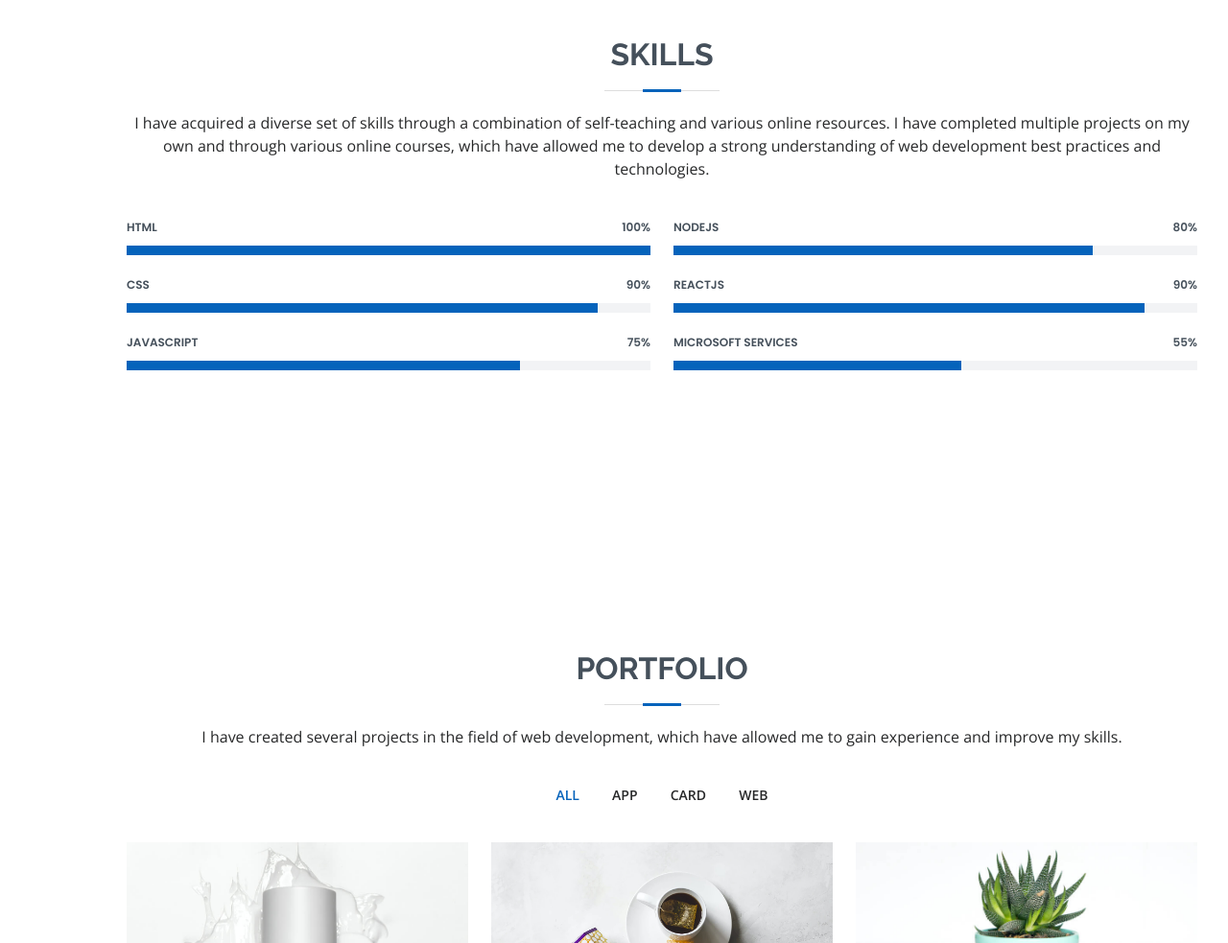
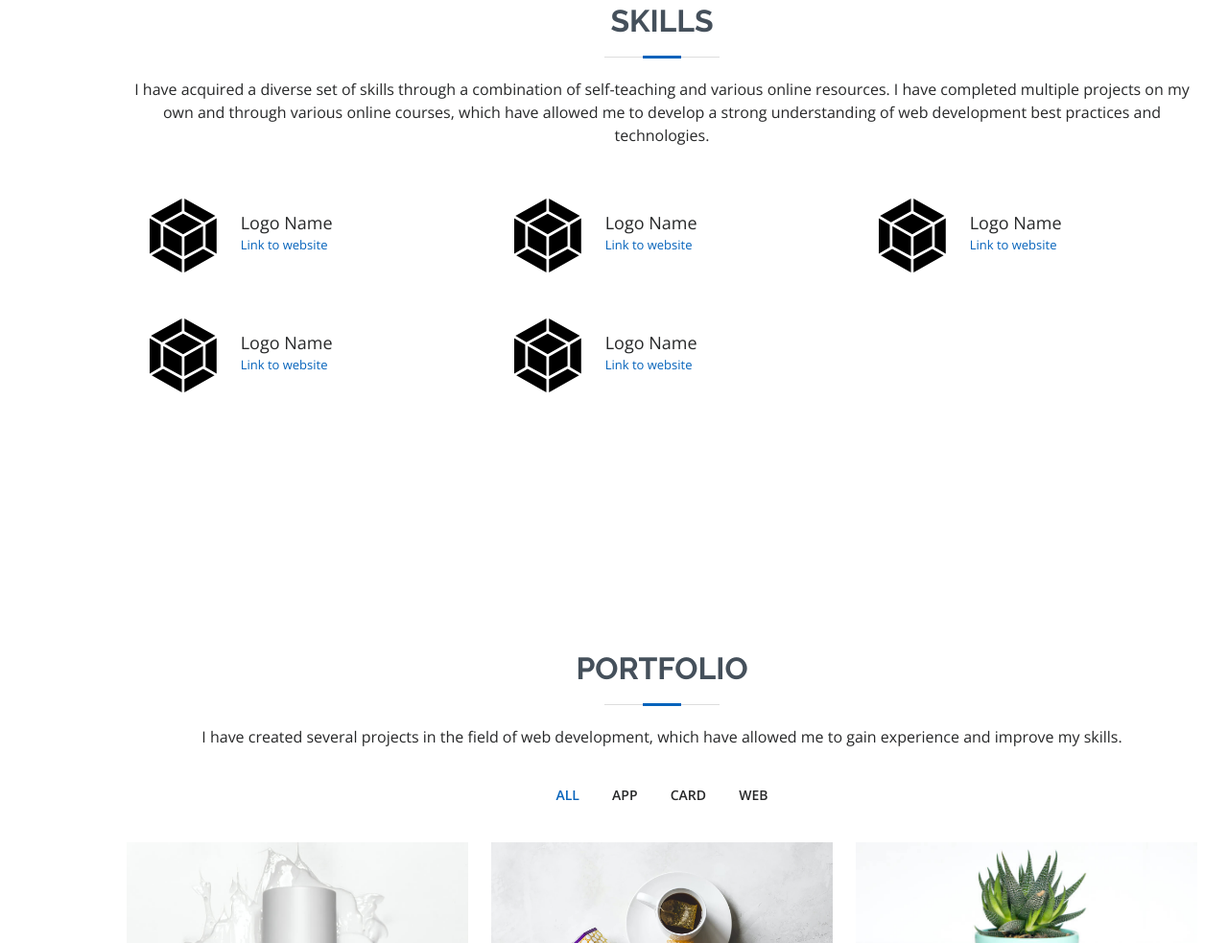
Before and after one commit to dfsdanimaulana/dfsdanimaulana.github.io, a website: page index.html in a window 1280 px wide. Shown: the part 1782-2765 px from the top of the page at 96% size. Drawn offline with nearby package versions, Linux system fonts and the light colour scheme.

Commit message:
skills grid

```diff
--- a/assets/js/main.js
+++ b/assets/js/main.js
@@ -151,22 +151,6 @@
     });
   }
 
-  /**
-   * Skills animation
-   */
-  let skilsContent = select('.skills-content');
-  if (skilsContent) {
-    new Waypoint({
-      element: skilsContent,
-      offset: '80%',
-      handler: function(direction) {
-        let progress = select('.progress .progress-bar', true);
-        progress.forEach((el) => {
-          el.style.width = el.getAttribute('aria-valuenow') + '%'
-        });
-      }
-    })
-  }
 
   /**
    * Portfolio isotope and filter
--- a/index.html
+++ b/index.html
@@ -45,10 +45,10 @@
         />
 
         <!-- Production CSS File -->
-        <link href="assets/css/style.min.css" rel="stylesheet" />
+        <!-- <link href="assets/css/style.min.css" rel="stylesheet" /> -->
 
         <!-- Development Main CSS File -->
-        <!-- <link href="assets/css/style.css" rel="stylesheet" /> -->
+        <link href="assets/css/style.css" rel="stylesheet" />
 
         <!-- =======================================================
   * Template Name: MyResume - v4.7.0
@@ -189,104 +189,50 @@
                     </div>
 
                     <div class="row skills-content">
-                        <div class="col-lg-6">
-                            <div class="progress">
-                                <span class="skill">
-                                    HTML
-                                    <i class="val">100%</i>
-                                </span>
-                                <div class="progress-bar-wrap">
-                                    <div
-                                        class="progress-bar"
-                                        role="progressbar"
-                                        aria-valuenow="100"
-                                        aria-valuemin="0"
-                                        aria-valuemax="100"
-                                    ></div>
-                                </div>
-                            </div>
-
-                            <div class="progress">
-                                <span class="skill">
-                                    CSS
-                                    <i class="val">90%</i>
-                                </span>
-                                <div class="progress-bar-wrap">
-                                    <div
-                                        class="progress-bar"
-                                        role="progressbar"
-                                        aria-valuenow="90"
-                                        aria-valuemin="0"
-                                        aria-valuemax="100"
-                                    ></div>
-                                </div>
-                            </div>
-
-                            <div class="progress">
-                                <span class="skill">
-                                    JavaScript
-                                    <i class="val">75%</i>
-                                </span>
-                                <div class="progress-bar-wrap">
-                                    <div
-                                        class="progress-bar"
-                                        role="progressbar"
-                                        aria-valuenow="75"
-                                        aria-valuemin="0"
-                                        aria-valuemax="100"
-                                    ></div>
-                                </div>
-                            </div>
+                        <div class="col-lg-4">
+                            <img
+                            class="skills-content-logo"
+                                src="assets/img/skills/webpack.svg"
+                                alt="skill logo"
+                            />
+                            <span class="skills-content-name">Logo Name</span>
+                            <a class="skills-content-link" href="#">Link to website</a>
                         </div>
-
-                        <div class="col-lg-6">
-                            <div class="progress">
-                                <span class="skill">
-                                    NodeJs
-                                    <i class="val">80%</i>
-                                </span>
-                                <div class="progress-bar-wrap">
-                                    <div
-                                        class="progress-bar"
-                                        role="progressbar"
-                                        aria-valuenow="80"
-                                        aria-valuemin="0"
-                                        aria-valuemax="100"
-                                    ></div>
-                                </div>
-                            </div>
-
-                            <div class="progress">
-                                <span class="skill">
-                                    ReactJs
-                                    <i class="val">90%</i>
-                                </span>
-                                <div class="progress-bar-wrap">
-                                    <div
-                                        class="progress-bar"
-                                        role="progressbar"
-                                        aria-valuenow="90"
-                                        aria-valuemin="0"
-                                        aria-valuemax="100"
-                                    ></div>
-                                </div>
-                            </div>
-
-                            <div class="progress">
-                                <span class="skill">
-                                    Microsoft Services
-                                    <i class="val">55%</i>
-                                </span>
-                                <div class="progress-bar-wrap">
-                                    <div
-                                        class="progress-bar"
-                                        role="progressbar"
-                                        aria-valuenow="55"
-                                        aria-valuemin="0"
-                                        aria-valuemax="100"
-                                    ></div>
-                                </div>
-                            </div>
+                        <div class="col-lg-4">
+                            <img
+                            class="skills-content-logo"
+                                src="assets/img/skills/webpack.svg"
+                                alt="skill logo"
+                            />
+                            <span class="skills-content-name">Logo Name</span>
+                            <a class="skills-content-link" href="#">Link to website</a>
+                        </div>
+                        <div class="col-lg-4">
+                            <img
+                            class="skills-content-logo"
+                                src="assets/img/skills/webpack.svg"
+                                alt="skill logo"
+                            />
+                            <span class="skills-content-name">Logo Name</span>
+                            <a class="skills-content-link" href="#">Link to website</a>
+                        </div>
+                        <div class="col-lg-4">
+                            <img
+                            class="skills-content-logo"
+                                src="assets/img/skills/webpack.svg"
+                                alt="skill logo"
+                            />
+                            <span class="skills-content-name">Logo Name</span>
+                            <a class="skills-content-link" href="#">Link to website</a>
+                        </div>
+                        <div class="col-lg-4">
+                            <img
+                            class="skills-content-logo"
+                                src="assets/img/skills/webpack.svg"
+                                alt="skill logo"
+                            />
+                            <span class="skills-content-name">Logo Name</span>
+                            <a class="skills-content-link" href="#">Link to website</a>
                         </div>
                     </div>
                 </div>
@@ -869,7 +815,7 @@
 
                         <div class="col-lg-8 mt-5 mt-lg-0">
                             <form
-                                action="forms/contact.php"
+                                action=""
                                 method="post"
                                 role="form"
                                 class="php-email-form"
--- a/sass/layouts/_skills.scss
+++ b/sass/layouts/_skills.scss
@@ -6,32 +6,30 @@
 .skills {
     display: grid;
     place-items: center;
-    .progress {
-        height: 60px;
-        display: block;
-        background: none;
-        border-radius: 0;
-        .skill {
-            padding: 10px 0;
-            margin: 0;
-            text-transform: uppercase;
-            display: block;
-            font-weight: 600;
-            font-family: $font-family_3;
-            color: $dark_gray;
-            .val {
-                float: right;
-                font-style: normal;
-            }
+
+    &-content {
+        div {
+            display: grid;
+            grid-template-areas:
+                'logo name'
+                'logo link';
+            grid-template-columns: 1fr 2fr;
+            grid-template-rows: 1fr 1fr;
+        }
+        &-logo {
+            display: grid;
+            place-items: center;
+            grid-area: logo;
+            padding: 1.5em;
+        }
+        &-name {
+            grid-area: name;
+            align-self: end;
+            font-size: large;
+        }
+        &-link {
+            grid-area: link;
+            font-size: small;
         }
     }
-    .progress-bar-wrap {
-        background: #f2f3f5;
-    }
-    .progress-bar {
-        width: 1px;
-        height: 10px;
-        transition: 0.9s;
-        background-color: $primary;
-    }
 }
```
Also changed, not shown: assets/css/style.css, assets/img/skills/webpack.svg (added), 1 other file.
